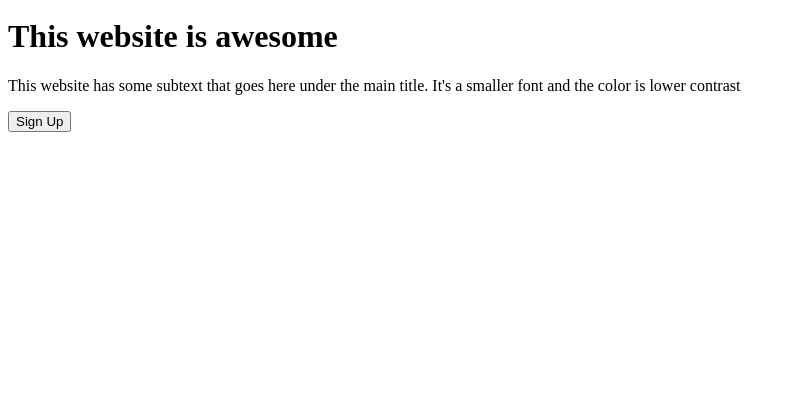
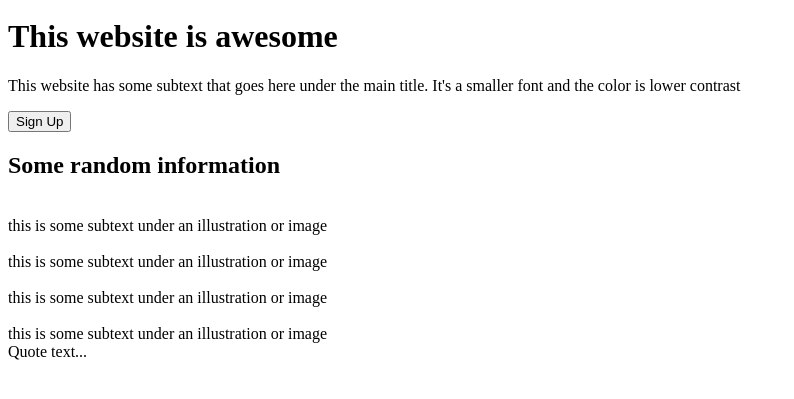
Before and after one commit to JohnnyKortbawi/odin-landing-page, a plain HTML site: page index.html in a window 1280 px wide. Shown: the part 29-428 px from the top of the page, without its empty margins (0-794 px from the left). Drawn offline with Linux system fonts and the light colour scheme.

Commit message:
Add HTML components to quote section

```diff
--- a/index.html
+++ b/index.html
@@ -17,8 +17,27 @@
     <img>
   </div>
   <div class="content">
+    <h2>Some random information</h2>
+    <img>
+    <div>
+      this is some subtext under an illustration or image
+    </div>
+    <img>
+    <div>
+      this is some subtext under an illustration or image
+    </div>
+    <img>
+    <div>
+      this is some subtext under an illustration or image
+    </div>
+    <img>
+    <div>
+      this is some subtext under an illustration or image
+    </div>
   </div>
   <div class="quote">
+    <div class="quote-text">Quote text...</div>
+    <div class="quote-author"></div>
   </div>
   <div class="sign-up">
   </div>
```
